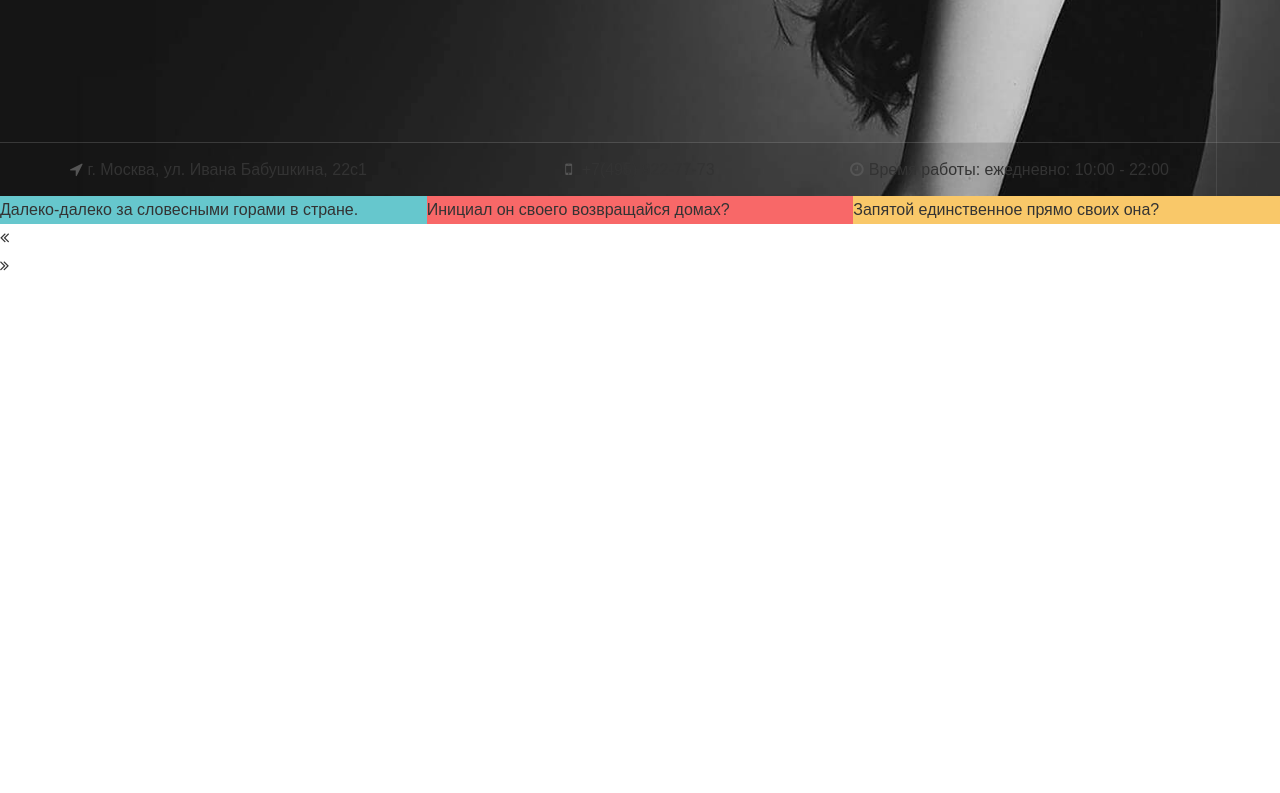
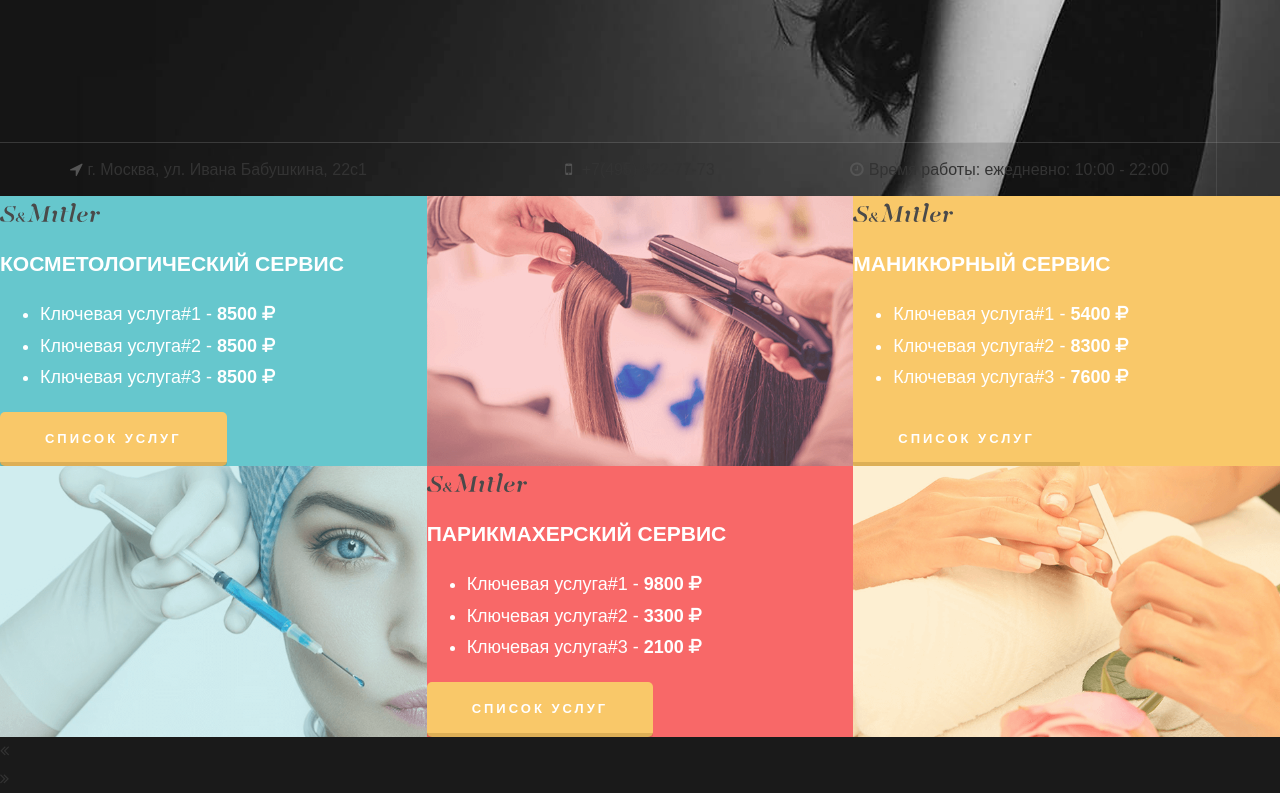
Before and after one commit to PavelEagle/Website-Creation-Practice, a website: page app/index.html in a window 1280 px wide. Shown: the part 604-1397 px from the top of the page. Before the commit the page ends 884 px from the top, so only its background shows below. Drawn offline with Linux system fonts and the light colour scheme.

Commit message:
Добавлена карусель
Работа с карусель: добавлен контент, фото

```diff
--- a/app/index.html
+++ b/app/index.html
@@ -127,10 +127,69 @@
 
 				<div class="owl-carousel carousel-services">
 
-					<div class="carusel-services-item">Далеко-далеко за словесными горами в стране.</div>
-					<div class="carusel-services-item">Инициал он своего возвращайся домах?</div>
-					<div class="carusel-services-item">Запятой единственное прямо своих она?</div>
-					<div class="carusel-services-item">Всеми предложения переулка рекламных моей?</div>
+					<div class="carousel-services-item">
+						<div class="carousel-services-content">
+							<div class="carousel-services-composition">
+								<div class="carousel-logo"><img src="img/logo-2.svg" alt="Смитлер - салон красоты"></div>
+								<h3 class="h3">Косметологический сервис</h3>
+								<ul class="carousel-services-list">
+									<li>Ключевая услуга#1 - <strong>8500 <i class="fa fa-rub"></i></strong></li>
+									<li>Ключевая услуга#2 - <strong>8500 <i class="fa fa-rub"></i></strong></li>
+									<li>Ключевая услуга#3 - <strong>8500 <i class="fa fa-rub"></i></strong></li>
+								</ul>
+								<a href="#" class="button button-white">Список услуг</a>
+							</div>
+						</div>
+						<div class="carousel-services-image" style="background-image: url(img/service.png);"></div>
+					</div>
+
+					<div class="carousel-services-item">
+						<div class="carousel-services-content">
+							<div class="carousel-services-composition">
+								<div class="carousel-logo"><img src="img/logo-2.svg" alt="Смитлер - салон красоты"></div>
+								<h3 class="h3">Парикмахерский сервис</h3>
+								<ul class="carousel-services-list">
+									<li>Ключевая услуга#1 - <strong>9800 <i class="fa fa-rub"></i></strong></li>
+									<li>Ключевая услуга#2 - <strong>3300 <i class="fa fa-rub"></i></strong></li>
+									<li>Ключевая услуга#3 - <strong>2100 <i class="fa fa-rub"></i></strong></li>
+								</ul>
+								<a href="#" class="button button-white">Список услуг</a>
+							</div>
+						</div>
+						<div class="carousel-services-image" style="background-image: url(img/service2.png);"></div>
+					</div>
+
+					<div class="carousel-services-item">
+						<div class="carousel-services-content">
+							<div class="carousel-services-composition">
+								<div class="carousel-logo"><img src="img/logo-2.svg" alt="Смитлер - салон красоты"></div>
+								<h3 class="h3">Маникюрный сервис</h3>
+								<ul class="carousel-services-list">
+									<li>Ключевая услуга#1 - <strong>5400 <i class="fa fa-rub"></i></strong></li>
+									<li>Ключевая услуга#2 - <strong>8300 <i class="fa fa-rub"></i></strong></li>
+									<li>Ключевая услуга#3 - <strong>7600 <i class="fa fa-rub"></i></strong></li>
+								</ul>
+								<a href="#" class="button button-white">Список услуг</a>
+							</div>
+						</div>
+						<div class="carousel-services-image" style="background-image: url(img/service3.png);"></div>
+					</div>
+
+					<div class="carousel-services-item">
+						<div class="carousel-services-content">
+							<div class="carousel-services-composition">
+								<div class="carousel-logo"><img src="img/logo-2.svg" alt="Смитлер - салон красоты"></div>
+								<h3 class="h3">Парикмахерский сервис</h3>
+								<ul class="carousel-services-list">
+									<li>Ключевая услуга#1 - <strong>8500 <i class="fa fa-rub"></i></strong></li>
+									<li>Ключевая услуга#2 - <strong>4100 <i class="fa fa-rub"></i></strong></li>
+									<li>Ключевая услуга#3 - <strong>5800 <i class="fa fa-rub"></i></strong></li>
+								</ul>
+								<a href="#" class="button button-white">Список услуг</a>
+							</div>
+						</div>
+						<div class="carousel-services-image" style="background-image: url(img/service2.png);"></div>
+					</div>
 
 				</div>
 
--- a/app/js/common.js
+++ b/app/js/common.js
@@ -38,5 +38,13 @@
 		}
 	});
 
+	function carouselService() {
+		$('.carousel-services-item').each(function() {
+			var ths = $(this),
+				thsh = ths.find('.carousel-services-content').outerHeight();
+				ths.find('.carousel-services-image').css('min-height', thsh);
+		});
+	}
+	carouselService();
 
 });
--- a/app/sass/main.sass
+++ b/app/sass/main.sass
@@ -315,4 +315,45 @@
 	.carousel-services .owl-item:nth-child(#{length($colors)}n+#{$i})
 		background-color: nth($colors, $i)
 
+.carousel-services
+	background-color: $dark
+	&-item
+		color: #ffffff
+		font-size: 18px
+		font-weight: 300
+		position: relative
+		display: flex
+		flex-direction: column-reverse
+		&:hover
+			.carousel-services-image
+				opacity: 1
+		.carousel-logo
+			img
+				width: 100px
+				height: auto
+				display: inline-block
+
+
+	.owl-item
+		&:nth-child(2n+2)
+			.carousel-services-item
+				flex-direction: column
+	&-image
+		background-size: cover
+		background-position: center
+		opacity: .7
+		transition: opacity .5s ease
+
+	&-content
+		display: flex
+		position: relative
+		padding: 60 px 10%
+
+.owl-carousel
+	.owl-item
+		backface-visibility: inherit
+
+
+
+
 @import "media" // Всегда в конце
```
Also changed, not shown: app/css/main.min.css, app/img/logo-2.svg (added), app/img/service.png (added), app/img/service2.png (added), app/img/service3.png (added), app/js/common.min.js, app/js/scripts.min.js, 3 other files.
